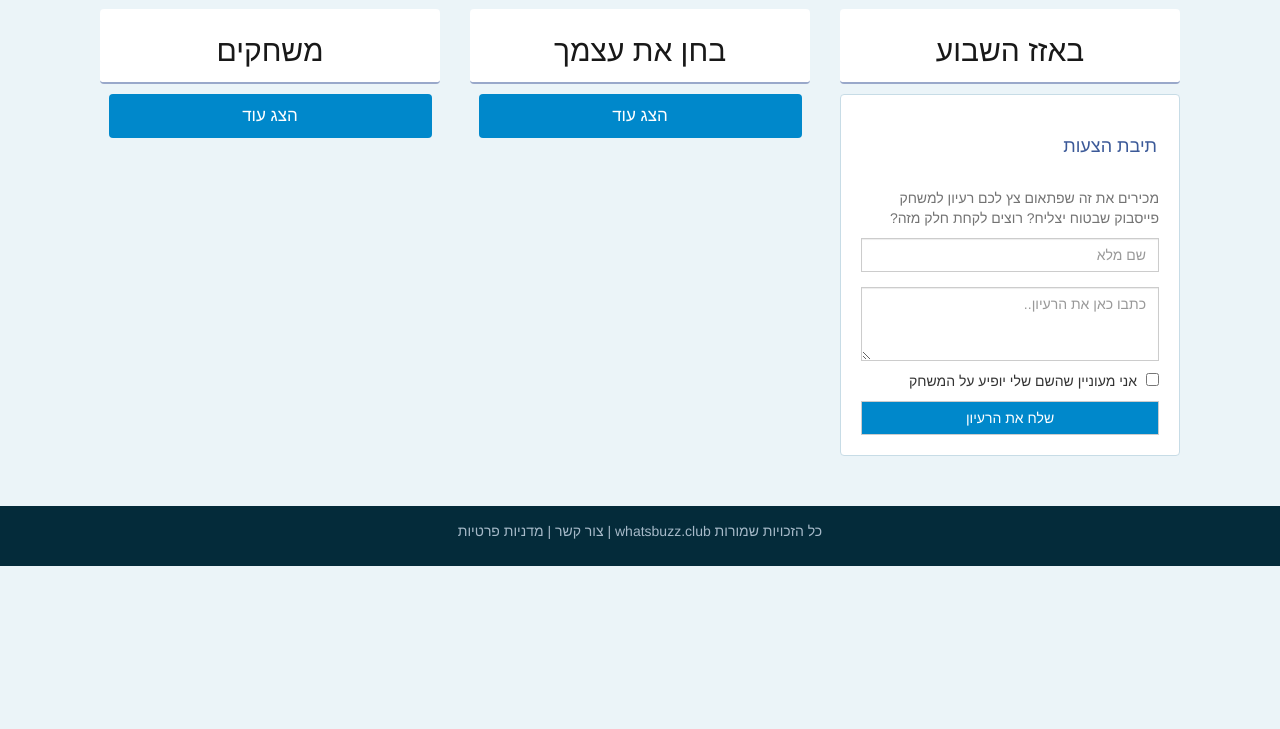
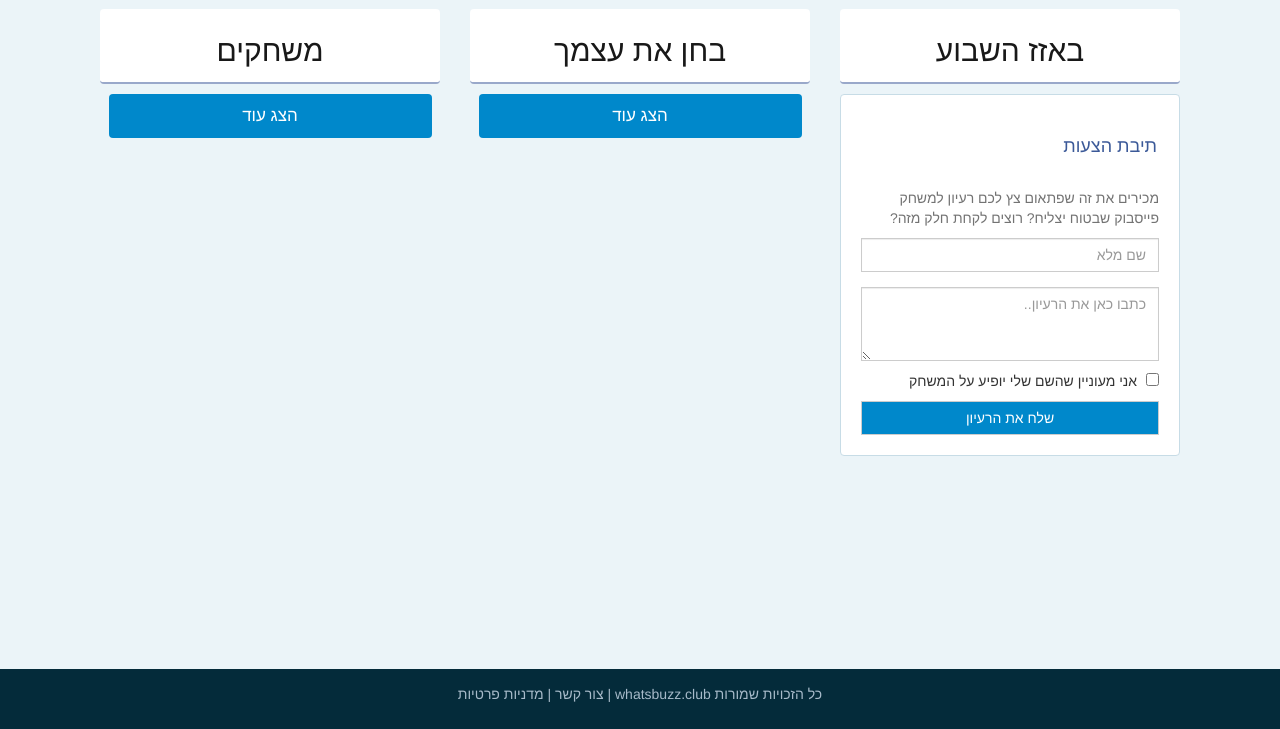
Before and after one commit to nirgn975/WhatsBuzz, a Django app: page / in a window 1280 px wide. Shown: the part 71-800 px from the top of the page. Run offline with Django 3.2, Linux system fonts and the light colour scheme; data that the repository does not hold is empty; style sheets or scripts are compiled from the project's sources; some libraries are stand-ins or nearby versions.

Commit message:
Stick the footer to the bottom of the page, and fix nodejs installation in docker.

```diff
--- a/web/whats_buzz/static/sass/pages/index.scss
+++ b/web/whats_buzz/static/sass/pages/index.scss
@@ -1,6 +1,10 @@
 body {
   direction: rtl;  /* Right to Left */
   background: $background;
+}
+
+body > .container {
+  min-height: calc(100vh - 180px);
 }
 
 #top-nav {
```
Also changed, not shown: 1 other file.
